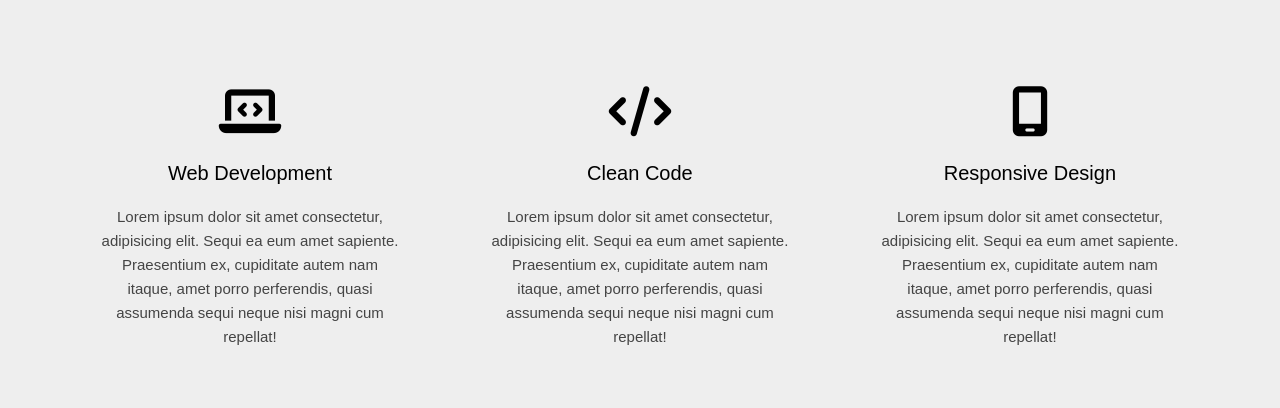
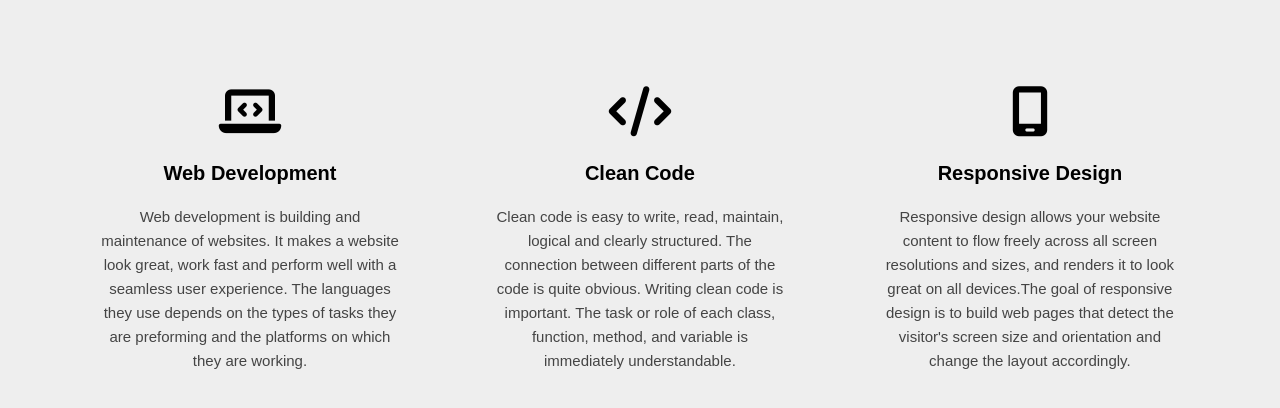
Before and after one commit to rad1k-k/Border-Animation, a plain HTML site: page index.html in a window 1280 px wide. Shown: the part 166-574 px from the top of the page. Drawn offline with Linux system fonts and the light colour scheme.

```diff
--- a/index.html
+++ b/index.html
@@ -20,25 +20,25 @@
                     <div class="inner">
                         <div class="icon"><i class="fa-solid fa-laptop-code"></i></div>
                         <h3>Web Development</h3>
-                        <p>Lorem ipsum dolor sit amet consectetur, adipisicing elit. Sequi ea eum amet sapiente. Praesentium ex, cupiditate autem nam itaque, amet porro perferendis, quasi assumenda sequi neque nisi magni cum repellat!</p>
+                        <p>Web development is building and maintenance of websites. It makes a website look great, work fast and perform well with a seamless user experience. The languages they use depends on the types of tasks they are preforming and the platforms on which they are working. </p>
                     </div>
 
                 </div>
 
                 <div class="box">
                     <div class="inner">
-                        <div class="icon"><i class="fa-solid fa-code"></i></i></div>
+                        <div class="icon"><i class="fa-solid fa-code"></i></div>
                         <h3>Clean Code</h3>
-                        <p>Lorem ipsum dolor sit amet consectetur, adipisicing elit. Sequi ea eum amet sapiente. Praesentium ex, cupiditate autem nam itaque, amet porro perferendis, quasi assumenda sequi neque nisi magni cum repellat!</p>
+                        <p>Clean code is easy to write, read, maintain, logical and clearly structured. The connection between different parts of the code is quite obvious. Writing clean code is important. The task or role of each class, function, method, and variable is immediately understandable. </p>
                     </div>
 
                 </div>
 
                 <div class="box">
                     <div class="inner">
-                        <div class="icon"><i class="fa-solid fa-mobile-screen"></i></i></i></div>
+                        <div class="icon"><i class="fa-solid fa-mobile-screen"></i></div>
                         <h3>Responsive Design</h3>
-                        <p>Lorem ipsum dolor sit amet consectetur, adipisicing elit. Sequi ea eum amet sapiente. Praesentium ex, cupiditate autem nam itaque, amet porro perferendis, quasi assumenda sequi neque nisi magni cum repellat!</p>
+                        <p>Responsive design allows your website content to flow freely across all screen resolutions and sizes, and renders it to look great on all devices.The goal of responsive design is to build web pages that detect the visitor's screen size and orientation and change the layout accordingly.</p>
                     </div>
 
                 </div>
--- a/style.css
+++ b/style.css
@@ -95,7 +95,7 @@
 
 .services .content .box .inner h3{
 	font-size: 20px;
-	font-weight: normal;
+	font-weight: 600;
 	color:#000;
 	margin:20px 0;
 }
```
